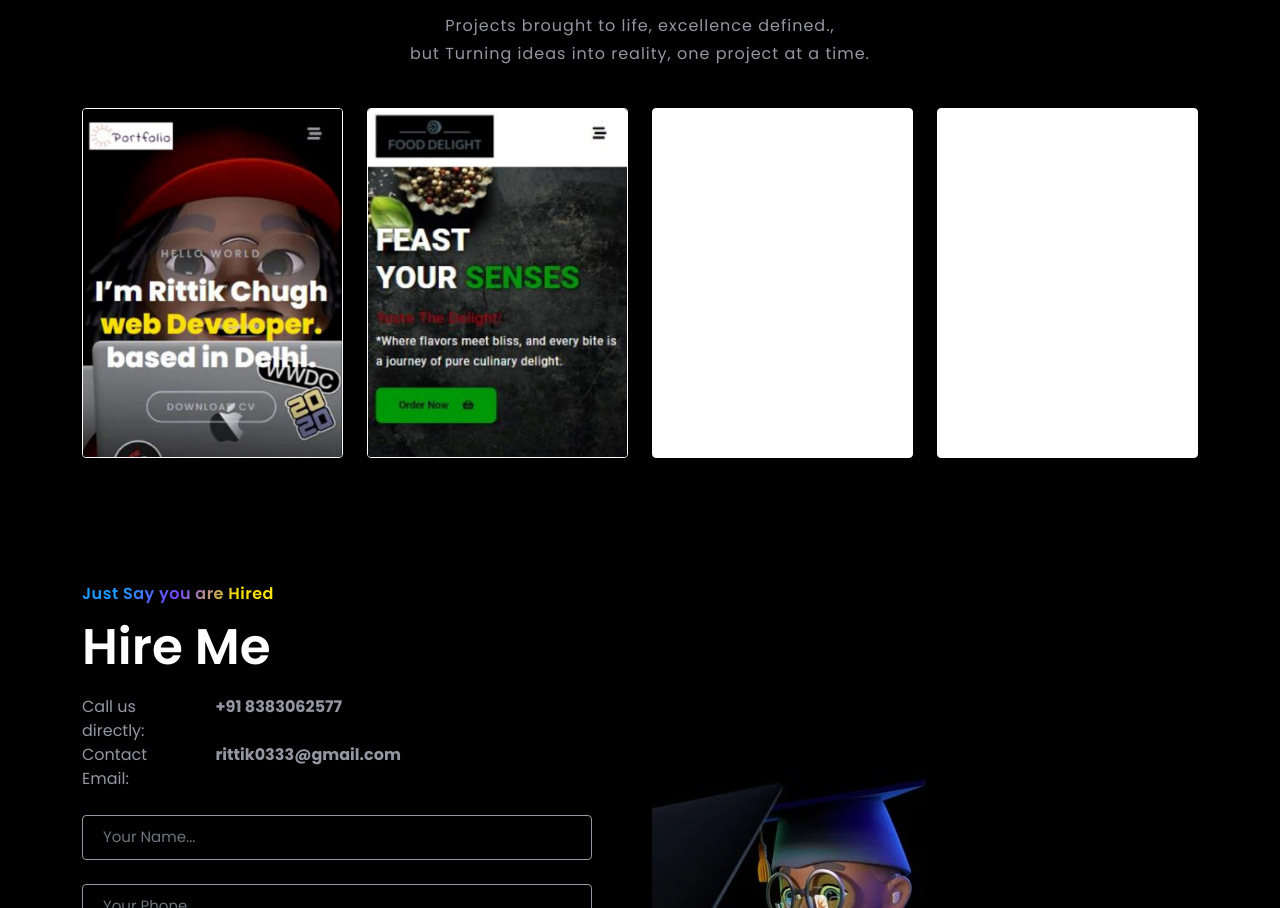
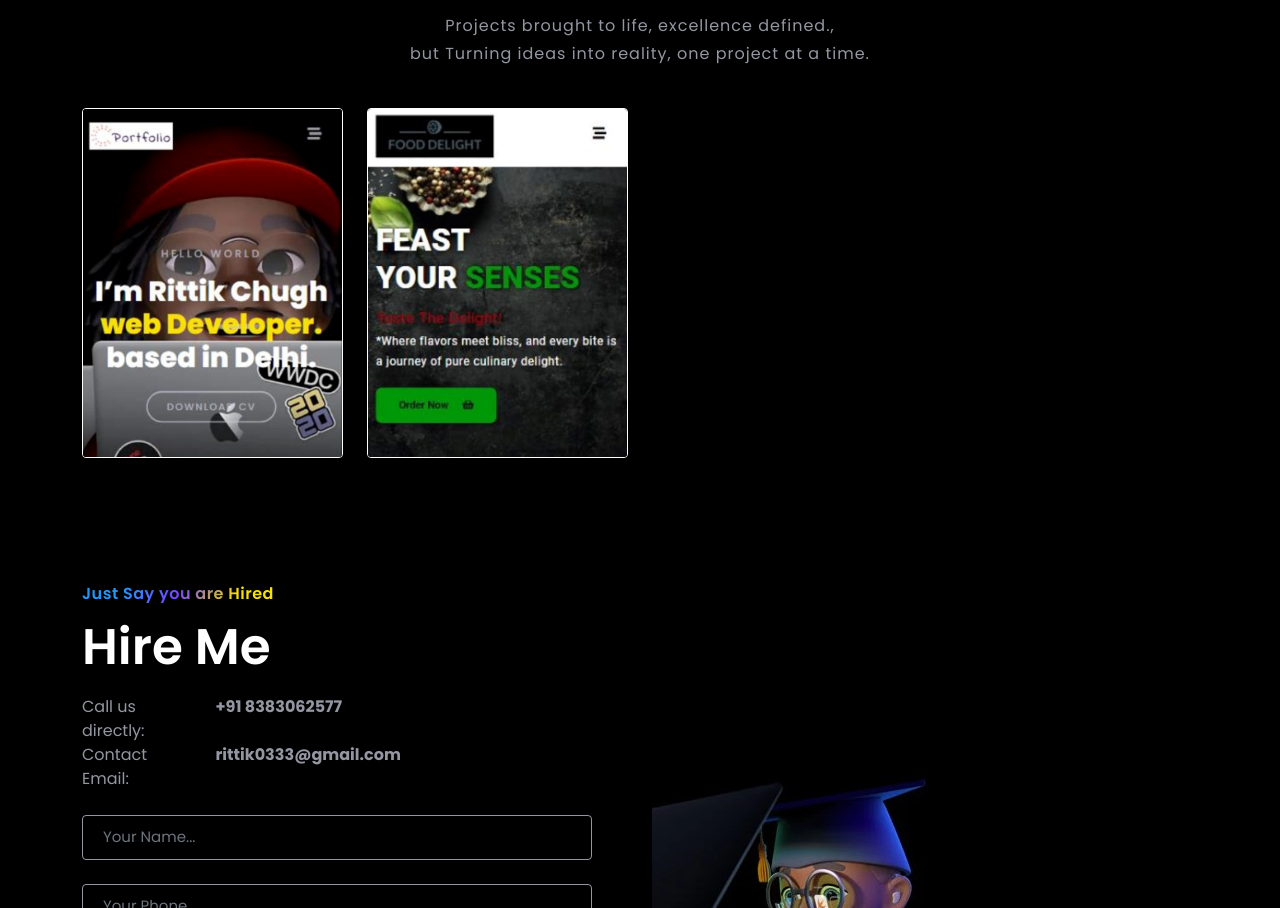
Before and after one commit to rchugh67/portfolio_web, a plain HTML site: page index.html in a window 1280 px wide. Shown: the part 2220-3128 px from the top of the page. Drawn offline with nearby package versions, Linux system fonts and the light colour scheme.

Commit message:
Update index.html
chng in bg

```diff
--- a/index.html
+++ b/index.html
@@ -273,18 +273,6 @@
                         <span style="background-image: url('assets/Doc2.jpg')"></span>
                     </div>
                 </div>
-                <div class="col-lg-3 col-md-6 mb-4">
-                    <div class="card p-0">
-                        <span
-                            style="background-image: url('')"></span>
-                    </div>
-                </div>
-                <div class="col-lg-3 col-md-6 mb-4">
-                    <div class="card p-0">
-                        <span style="background-image: url'')"></span>
-                    </div>
-                </div>
-
             </div>
         </div>
     </section>
```
